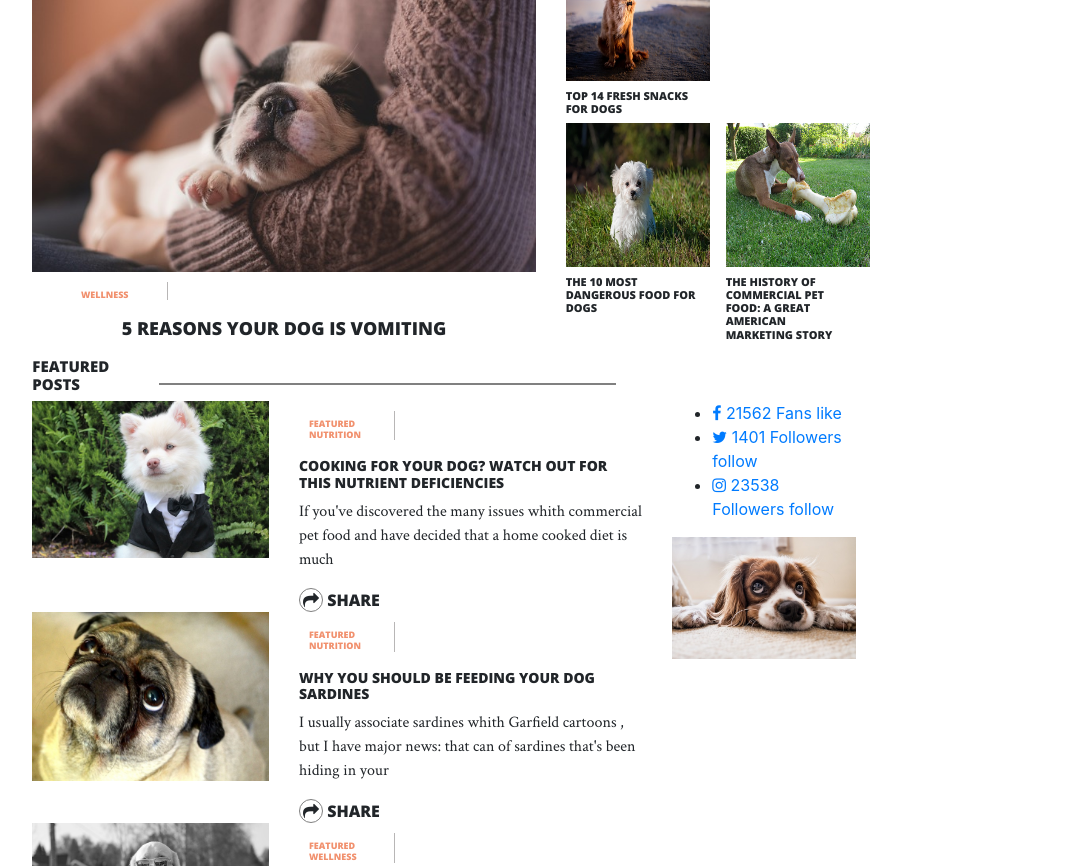
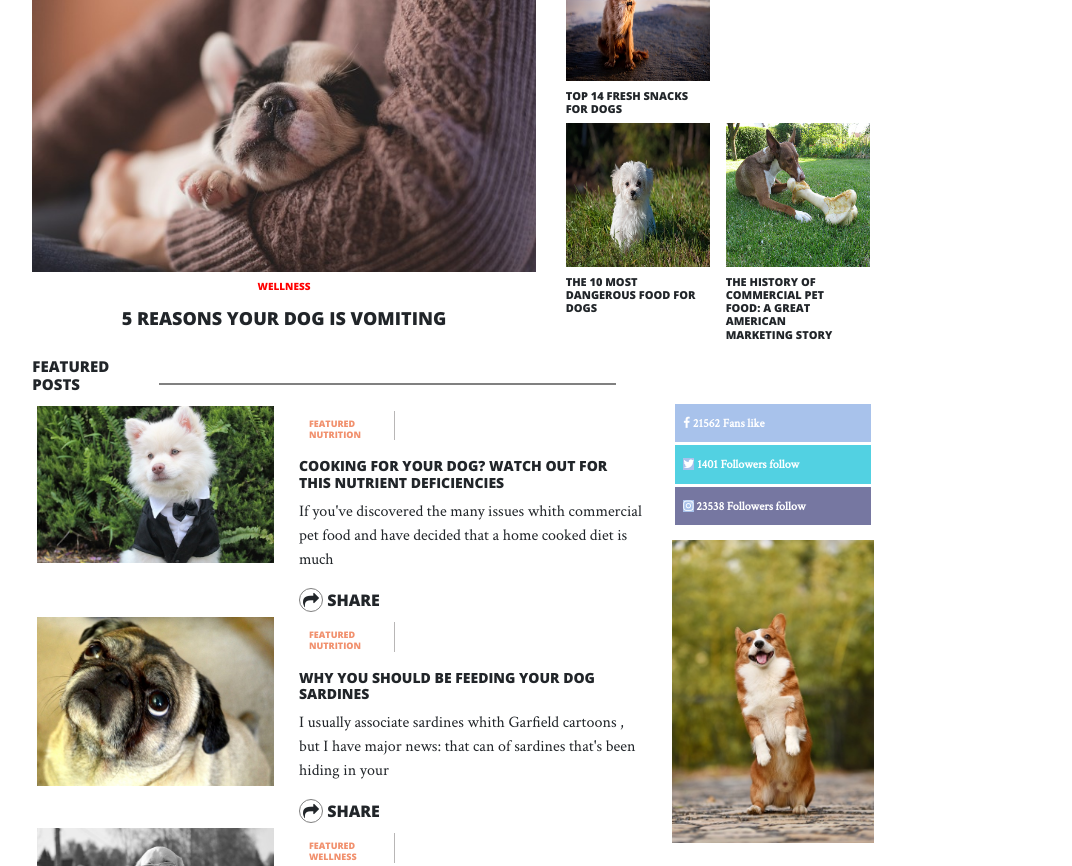
Before and after one commit to SergeBayet/FooDog, a website: page index.html in a window 1280 px wide. Shown: the part 227-1093 px from the top of the page, without its empty margins (196-1268 px from the left). Drawn offline with nearby package versions, Linux system fonts and the light colour scheme.

Commit message:
mise en page

```diff
--- a/assets/scss/_valene-style.scss
+++ b/assets/scss/_valene-style.scss
@@ -4,10 +4,11 @@
         family: $text-font;
         size: 15px;
     }
-
 }
 
-h3.subject {
+/*police, taille des titres en orange de la classe featured post*/
+
+.featured-post h3.subject {
 
     color: rgb(241, 144, 109);
     text-transform: uppercase;
@@ -23,12 +24,102 @@ h3.subject {
     }
 }
 
-.featured-post{
-img{
+/*taille image de la classe featured post*/
+
+.featured-post img {
 
     width: 100%;
+    margin: 5px;
 }
 
 
+/*mise en page liste a puce reseau sociaux*/
+
+.network-links {
+
+    width: 110%;
+    list-style: none;
+    margin: 0px;
+    padding: 0px;
+    font-size: 1px;
+
+
+    font: {
+        family: $brand-font;
+        weight: bold;
+
+
+    }
+
+
+    :nth-child(1) {
+
+        background: rgb(168, 194, 235);
+
+
+        a {
+            background: transparent;
+            font-size: 12px;
+        }
+    }
+
+    :nth-child(2) {
+
+        background: rgb(82, 209, 226);
+
+        a {
+            background: transparent;
+            font-size: 12px;
+        }
+
+    }
+
+    :nth-child(3) {
+
+        background: rgb(118, 119, 161);
+
+        a {
+            background: transparent;
+            font-size: 12px;
+
+
+        }
+    }
+
+
+
+    font: {
+        family: $brand-font;
+        size: 15px;
+    }
+
+    a {
+        color: white;
+        background: transparent;
+    }
+
+    /*section span push right mise en page car dans une div diff*/
+
+    span.push-right {
+
+        background: transparent;
+
+
+    }
+
+    li {
+
+        margin: 3px;
+        padding: 8px;
+
+    }
 
 }
+
+/*publiciter */
+
+.advertise {
+
+    width: 110%;
+    margin-top:15px;
+}
--- a/index.html
+++ b/index.html
@@ -210,7 +210,7 @@
             </li>
           </ul>
           <div class="advertise">
-            <img src="/assets/images/dog-2785074_640.jpg" alt="dog" />
+            <img src="/assets/images/pet-3389729_640.jpg" alt="dog" />
           </div>
         </div>
 
--- a/package.json
+++ b/package.json
@@ -1,6 +1,6 @@
 {
-  "dependencies": {
-    "node-sass": "^4.12.0"
+	"dependencies": {
+		"node-sass": "^4.12.0"
 	},
 	"scripts": {
 		"scss": "node-sass --watch assets/scss -o assets/css"
```
Also changed, not shown: assets/css/style.css.
